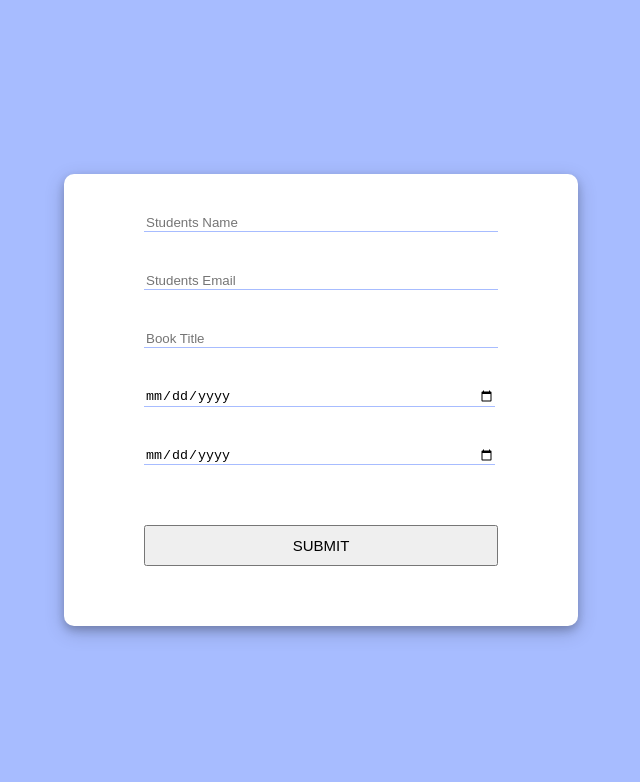
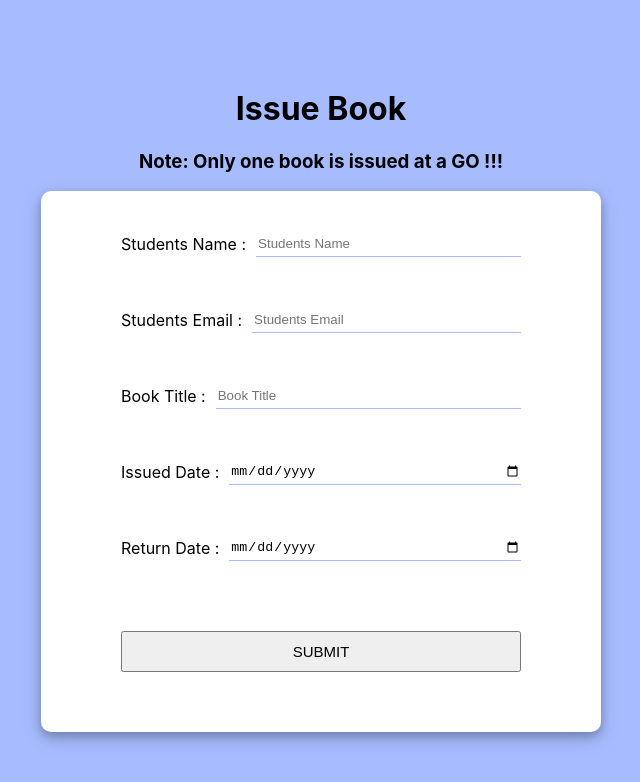
Before and after one commit to muyasamuel/LIBMS, a React (Create React App) app: page / in a window 1280 px wide. Shown: the top 782 px of the page, without its empty margins (319-959 px from the left). Built offline with nearby package versions, Linux system fonts and the light colour scheme.

Commit message:
Adding a label to input and styling it

```diff
--- a/src/components/IssueBook.css
+++ b/src/components/IssueBook.css
@@ -6,6 +6,10 @@
     justify-content: center;
     align-items: center;
 }
+.issueContainer h1,h3{
+    text-align: center;
+}
+
 .issueWrapper{
     background-color: #fff;
     padding: 40px 80px;
@@ -22,6 +26,15 @@
 
 
 }
+.issueWrapper label{
+    display: flex;
+    flex-direction: row;
+    justify-content: flex-end;
+    text-align: right;
+    width: 400px;
+    line-height: 26px;
+    margin-bottom: 10px;
+}
 
 
 
@@ -31,6 +44,8 @@
    border: none;
    border-bottom: 1px solid #a7bcff;
    background: none;
+   flex:  200px;
+   margin-left: 10px;
 
 
 }
--- a/src/components/IssueBook.js
+++ b/src/components/IssueBook.js
@@ -3,21 +3,40 @@ import "./IssueBook.css";
 function IssueBook() {
   return (
     <div className="issueContainer">
-      {/* <h1>Issue Book</h1> */}
+        <div>
+            <h1>Issue Book</h1>
+            <h3>Note: Only one book is issued at a GO !!!</h3>
       <div className="issueWrapper">
         <form>
-        <input type="text" name="name"  placeholder="Students Name"/>
+            <label>Students Name :
+                <input type="text" name="name"  placeholder="Students Name"/>
+            </label>
+            <label>Students Email :
+                <input type="email" name="email" placeholder="Students Email" />
+            </label>
+            <label>Book Title :
+                <input type="text" name="title" placeholder="Book Title" />
+            </label>
+            <label>Issued Date :
+                <input type="date" name="issued date" />
+            </label>
+            <label>Return Date :
+                <input type="date" name="return date"  />
+            </label>
 
-        <input type="email" name="email" placeholder="Students Email" />
 
-        <input type="text" name="title" placeholder="Book Title" />
 
-        <input type="date" name="issued date" />
 
-        <input type="date" name="return date"  />
+
+
+
+
+
 
         <button>Submit </button>
       </form>
+        </div>
+
       </div>
 
     </div>
```
